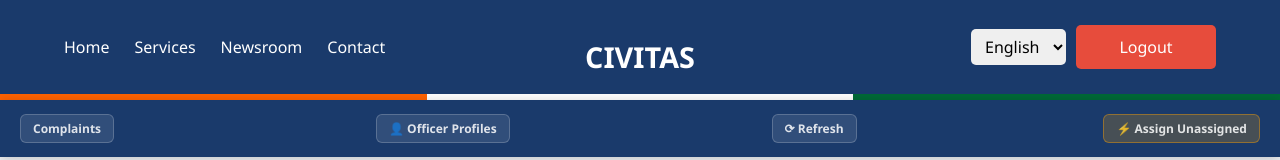
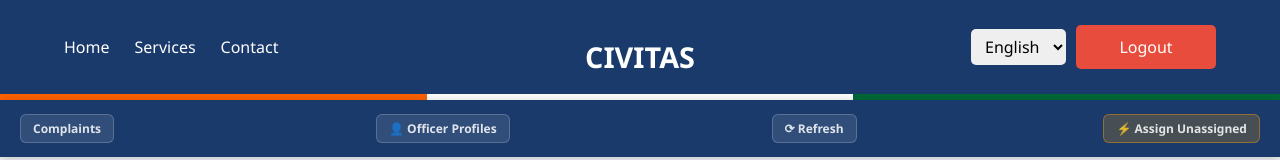
Before and after one commit to hanya98/civitas-, a website: page admin-polls.html in a window 1280 px wide. Shown: the top 160 px of the page. Drawn offline with Linux system fonts and the light colour scheme.

Commit message:
Update admin-polls.html: apply requested changes
Co-authored-by: Copilot <223556219+Copilot@users.noreply.github.com>

```diff
--- a/admin-polls.html
+++ b/admin-polls.html
@@ -52,7 +52,6 @@
                     <a href="#">RTI</a>
                 </div>
             </li>
-            <li><a href="https://newsroom-seedtosuccess.onrender.com/">Newsroom</a></li>
             <li><a href="#">Contact</a></li>
             <div class="nav-center">
                 <div class="logo">CIVITAS</div>
```
